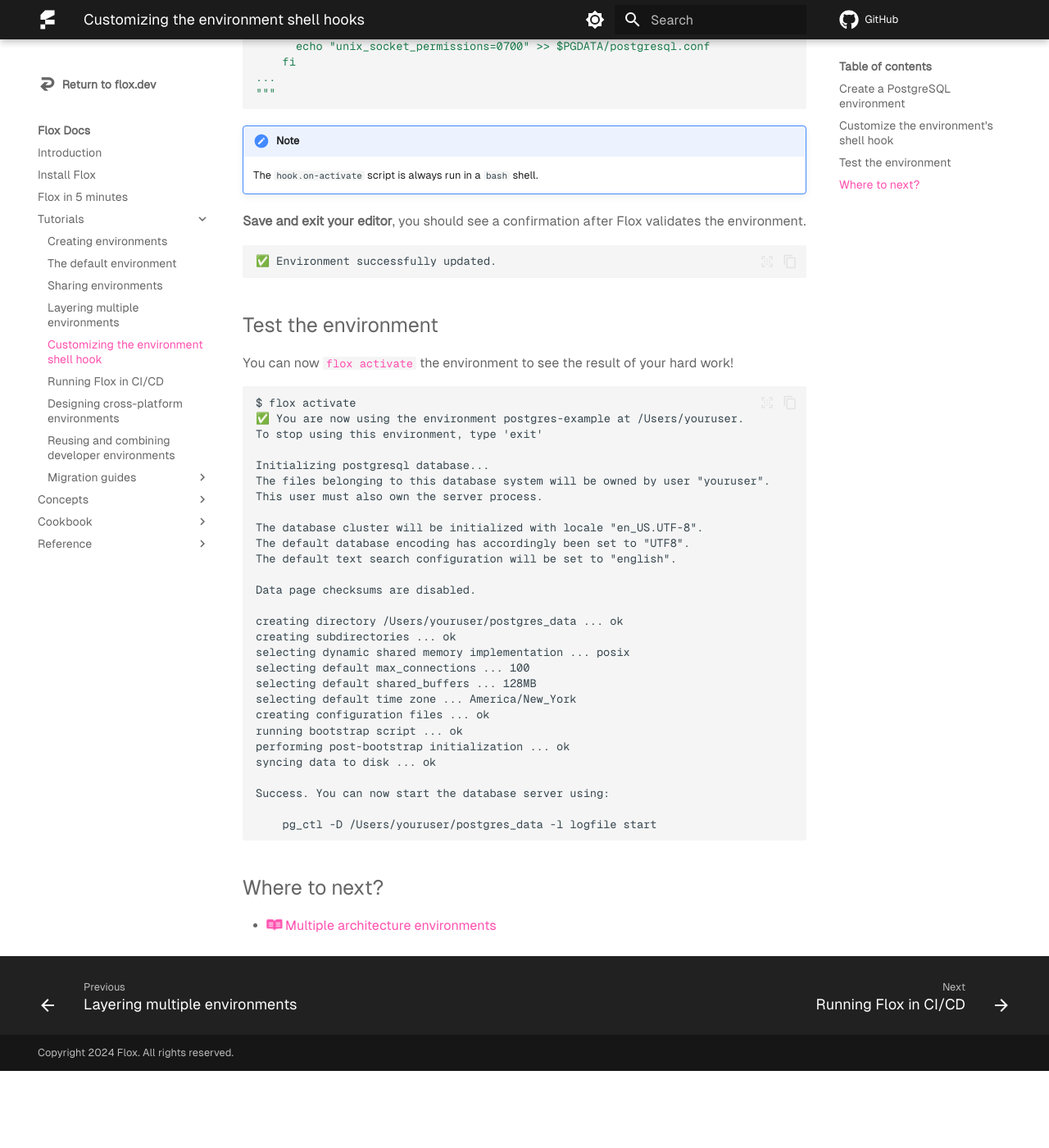
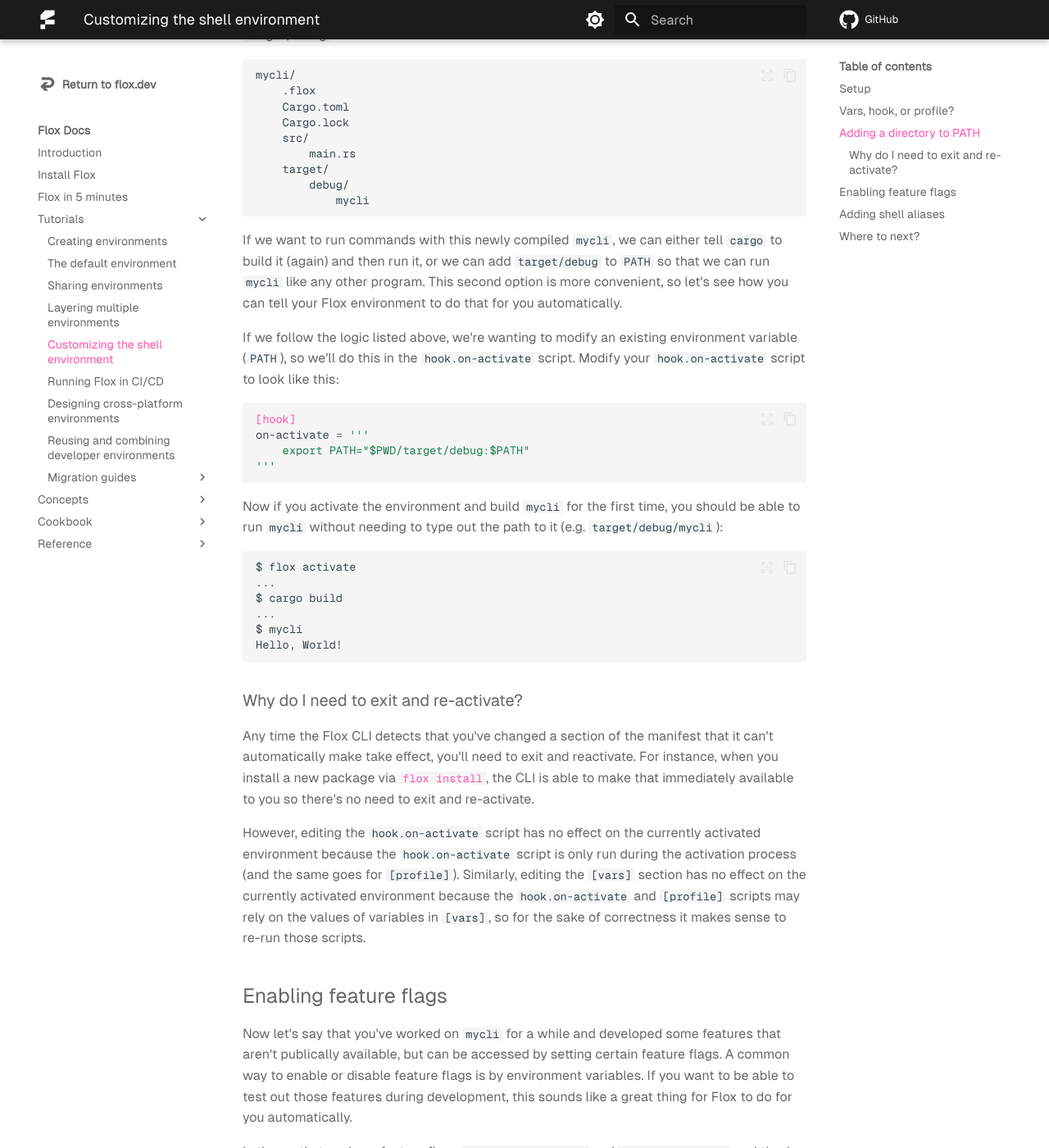
Before and after one commit to flox/floxdocs, an MkDocs documentation site: the page built from docs/tutorials/customizing-environments.md, in a window 1280 px wide and 1400 px high, scrolled down 1677 px. Shown: the whole window at 82% size. Built offline with MkDocs 1.6.1 and Material for MkDocs 9.7.7, drawn with Linux system fonts in a browser that asks for light colours; plug-ins that fetch from the network failed and are left out; comment, search, counter and statistics services are not loaded; before the commit the page ends 2983 px from its top, so only the background shows below that; some of the changed text lies outside the part shown.

Commit message:
feat: rewrite customizing environments
This previously focused exclusively on shell hooks and used them to run
a service. This now shows a user how to leverage the hook, profile, and
vars sections to customize their shell environment in an activated
environment.

````diff
--- a/docs/tutorials/customizing-environments.md
+++ b/docs/tutorials/customizing-environments.md
@@ -1,151 +1,180 @@
 ---
-title: Customizing the environment shell hooks
-description: Building an enviornment with custom shell hooks.
+title: Customizing the shell environment
+description: Using setup scripts, aliases, and environment variables to improve your workflows.
 ---
 
-# Customizing the environment shell hook
+# Customizing the shell environment
 
-This guide uses the [environment's][environment_concept]
-[shell hooks][hook_concept] to set up a PostgreSQL development database.
+Activating a Flox [environment][environment_concept] places you into a subshell.
+You likely already have some customizations built into your shell from your shell's configuration (`.bashrc`, `.zshrc`, `config.fish`, etc), but it can be convenient to further customize your shell based on the project that you're working on.
+This guide will walk you through leveraging various features of a Flox environment to improve your quality of life when developing a Rust project, but many of the ideas are applicable to other languages as well.
 
-## Create a PostgreSQL environment
+## Setup
 
-Say your project has a variable it expects to be set and you need to generate
-the value for development.
-This is a great use for the environment's **[shell hooks][hook_concept]**.
+Let's assume you have a Rust project that you regularly work on.
+To do that work you would already have `cargo`, `rustc`, and a few other tools installed.
+For more details on what it looks like to develop in Rust with Flox, see the [Rust language guide][rust_guide].
 
-Let's set up a Flox [environment][environment_concept] using the `postgresql_15`
-package in your environment:
+If you'd like to follow along with a real Flox environment, create an environment via [`flox init`][flox_init] and install the tools as shown below:
 
-``` console
-$ flox init --name postgres-example
-
-✨ Created environment postgres-example (aarch64-darwin)
-
-Next:
-  $ flox search <package>    <- Search for a package
-  $ flox install <package>   <- Install a package into an environment
-  $ flox activate            <- Enter the environment
+```bash
+$ mkdir mycli
+$ cd mycli
+$ flox init
+$ flox install rustc cargo libiconv
 ```
 
-``` console
-$ flox install postgresql_15
-✅ 'postgresql_15' installed to environment postgres-example at /Users/youruser
+Then generate a basic "Hello, World" program using `cargo init` inside the environment:
+
+```bash
+$ flox activate -- cargo init --bin .
 ```
 
-## Customize the environment's shell hook
+## Vars, hook, or profile?
 
-Let's add some properties PostgreSQL needs to run properly in this
-[environment][environment_concept].
+When customizing your shell environment you have three basic knobs you can turn:
 
-``` console
-$ flox edit
+- The `[vars]` section
+- The `hook.on-activate` script
+- The `[profile]` section
+
+The logic for deciding where a customization should go is application specific, but there are some simple guidelines you can follow.
+For a full discussion of what logic to place in which section and why, see the [activation concept page][activation_concept].
+Otherwise, try this:
+
+- Are you setting an environment variable?
+    - Is it a constant value?
+        - If so, set it in the `[vars]` section.
+        - If not, compute and `export` the variable in the `hook.on-activate` script.
+- Are you sourcing a script (like activating a Python virtual environment)?
+    - If so, do this in the `[profile]` section.
+- Are you setting shell aliases?
+    - If so, set them in the `[profile]` section.
+- Are you doing general project setup actions (like creating a directory, etc)?
+    - If so, do that in the `hook.on-activate` script.
+
+## Adding a directory to PATH
+
+It can be convenient to quickly run commands against the development build of a program you're working on.
+For instance, if you're working on a command line application you might want to check that the help text is formatted properly by interactively running `mycli -h`.
+
+In our case, when we build the application `cargo` will place the compiled program in `target/debug`:
+
+```
+mycli/
+    .flox
+    Cargo.toml
+    Cargo.lock
+    src/
+        main.rs
+    target/
+        debug/
+            mycli
 ```
 
-Specifically, let's modify the **[hook section][hook_concept]**
-and create a **script**.
-All hook scripts inherit variables defined in the `[vars]` section of the manifest,
-and environment variables set in the `hook.on-activate` script
-are in turn inherited by the `[profile]` scripts that follow.
+If we want to run commands with this newly compiled `mycli`, we can either tell `cargo` to build it (again) and then run it, or we can add `target/debug` to `PATH` so that we can run `mycli` like any other program.
+This second option is more convenient, so let's see how you can tell your Flox environment to do that for you automatically.
 
-``` toml title="manifest.toml"
+If we follow the logic listed above, we're wanting to modify an existing environment variable (`PATH`), so we'll do this in the `hook.on-activate` script.
+Modify your `hook.on-activate` script to look like this:
 
-[install]
-postgresql_15.pkg-path = "postgresql_15"
-
-...
-
+```toml
 [hook]
-on-activate = """
-    export PGPORT="${PGPORT:-5432}"
-
-    export PGUSER=pg-example
-    export PGPASS=pg-example
-    export PGDATABASE=example-database
-    export SESSION_SECRET="$USER-session-secret"
-
-    # Postgres environment variables
-    export PGDATA=$PWD/postgres_data
-    export PGHOST=$PWD/postgres
-    export LOG_PATH=$PGHOST/LOG
-    export DATABASE_URL="postgresql:///$PGDATABASE?host=$PGHOST&port=$PGPORT"
-...
-
+on-activate = '''
+    export PATH="$PWD/target/debug:$PATH"
+'''
 ```
 
-We can also use the **on-activate** hook
-to add initialization logic that runs conditionally.
+Now if you activate the environment and build `mycli` for the first time, you should be able to run `mycli` without needing to type out the path to it (e.g. `target/debug/mycli`):
 
-``` toml title="manifest.toml"
-[hook]
-on-activate = """
+```bash
+$ flox activate
 ...
-    mkdir -p $PGHOST
-    if [ ! -d $PGDATA ]; then
-      echo 'Initializing postgresql database...'
-      initdb $PGDATA --username $PGUSER -A md5 --pwfile=<(echo $PGPASS) --auth=trust
-      echo "listen_addresses='*'" >> $PGDATA/postgresql.conf
-      echo "unix_socket_directories='$PGHOST'" >> $PGDATA/postgresql.conf
-      echo "unix_socket_permissions=0700" >> $PGDATA/postgresql.conf
-    fi
+$ cargo build
 ...
-"""
+$ mycli
+Hello, World!
 ```
 
-!!! note "Note"
-    The `hook.on-activate` script is always run in a `bash` shell.
+### Why do I need to exit and re-activate?
 
-**Save and exit your editor**, you should see a confirmation after Flox
-validates the environment.
+Any time the Flox CLI detects that you've changed a section of the manifest that it can't automatically make take effect, you'll need to exit and reactivate.
+For instance, when you install a new package via [`flox install`][flox_install], the CLI is able to make that immediately available to you so there's no need to exit and re-activate.
 
-```
-✅ Environment successfully updated.
+However, editing the `hook.on-activate` script has no effect on the currently activated environment because the `hook.on-activate` script is only run during the activation process (and the same goes for `[profile]`).
+Similarly, editing the `[vars]` section has no effect on the currently activated environment because the `hook.on-activate` and `[profile]` scripts may rely on the values of variables in `[vars]`, so for the sake of correctness it makes sense to re-run those scripts.
+
+## Enabling feature flags
+
+Now let's say that you've worked on `mycli` for a while and developed some features that aren't publically available, but can be accessed by setting certain feature flags.
+A common way to enable or disable feature flags is by environment variables.
+If you want to be able to test out those features during development, this sounds like a great thing for Flox to do for you automatically.
+
+Let's say that we have feature flags `MYCLI_ENABLE_COLOR` and `MYCLI_TURBO_MODE` and they're enabled when we set them to `"1"`.
+
+Going back to our "vars, hook, or profile" logic, we see that we're trying to set new environment variables with constant values.
+This means we'll want to set these variables in the `[vars]` section.
+Edit your `[vars]` section to look like this:
+
+```toml
+[vars]
+MYCLI_ENABLE_COLOR="1"
+MYCLI_TURBO_MODE="1"
 ```
 
-## Test the environment
+If you're currently in the environment, exit it and activate it again for the changes to take effect, otherwise you can simply activate the environment.
+In the activated environment you should now see that these two variables are set:
 
-You can now [`flox activate`][flox_activate] the environment to see the result
-of your hard work!
+```bash
+$ flox activate
+...
+$ echo $MYCLI_TURBO_MODE
+1
+```
 
+## Adding shell aliases
+
+Now let's say that you'd like to use `mycli` from anywhere on your system.
+Let's also say that you have a `$HOME/bin` directory that you add to `PATH` in your shell's config file.
+You might use this as a place to put programs you've compiled yourself that you want to be able to run from anywhere.
+We're going to create an alias for your developer environment that will build `mycli` and copy it to this directory so that it's quick and easy to install `mycli` after completing a feature you've been working on.
+
+Going back to our "vars, hook, or profile" logic, we see that we're creating a shell alias.
+This means that we'll be adding it to the `[profile]` section.
+However, the syntax for defining shell aliases is shell-specific, so we'll need to declare this alias in the subsection that corresponds to our shell.
+For this tutorial we'll assume that you're an enlightened [fish shell][fish_shell] user, meaning that we'll edit our `profile.fish` script.
+
+We'll call this alias `install-bin` and it will build `mycli` in "release" mode e.g. with full optimizations so it runs as fast as possible.
+Edit your `[profile]` section to look like this:
+
+```toml
+[profile]
+fish = '''
+    alias install-bin "cargo build --release && cp $PWD/target/release/mycli $HOME/bin/mycli"
+'''
 ```
+
+Again, if you're currently in the environment, exit it.
+If you want to test this alias you'll also want to create the `$HOME/bin` directory.
+Now if you activate the environment and run `install-bin` you should find a copy of `mycli` in `$HOME/bin`:
+
+```bash
 $ flox activate
-✅ You are now using the environment postgres-example at /Users/youruser.
-To stop using this environment, type 'exit'
-
-Initializing postgresql database...
-The files belonging to this database system will be owned by user "youruser".
-This user must also own the server process.
-
-The database cluster will be initialized with locale "en_US.UTF-8".
-The default database encoding has accordingly been set to "UTF8".
-The default text search configuration will be set to "english".
-
-Data page checksums are disabled.
-
-creating directory /Users/youruser/postgres_data ... ok
-creating subdirectories ... ok
-selecting dynamic shared memory implementation ... posix
-selecting default max_connections ... 100
-selecting default shared_buffers ... 128MB
-selecting default time zone ... America/New_York
-creating configuration files ... ok
-running bootstrap script ... ok
-performing post-bootstrap initialization ... ok
-syncing data to disk ... ok
-
-Success. You can now start the database server using:
-
-    pg_ctl -D /Users/youruser/postgres_data -l logfile start
+...
+$ install-bin
+...
+$ ls $HOME/bin
+mycli
 ```
 
 ## Where to next?
 
 - :simple-readme:{ .flox-purple .flox-heart } [Multiple architecture environments][multi-arch-guide]
 
-[flox_edit]: ../reference/command-reference/flox-edit.md
-[flox_search]: ../reference/command-reference/flox-search.md
 [flox_activate]: ../reference/command-reference/flox-activate.md
-[create_enviornments_guide]: ./creating-environments.md
 [multi-arch-guide]: ./multi-arch-environments.md
-[environment_concept]: ../concepts/environments.md
-[hook_concept]: ../reference/command-reference/manifest.toml.md#hook
+[rust_guide]: ../cookbook/languages/rust.md
+[flox_init]: ../reference/command-reference/flox-init.md
+[activation_concept]: ../concepts/activation.md
+[fish_shell]: https://fishshell.com/
+[flox_install]: ../reference/command-reference/flox-install.md
--- a/mkdocs.yml
+++ b/mkdocs.yml
@@ -40,7 +40,7 @@
     - The default environment: tutorials/default-environment.md
     - Sharing environments: tutorials/sharing-environments.md
     - Layering multiple environments: tutorials/layering-multiple-environments.md
-    - Customizing the environment shell hook: tutorials/customizing-environments.md
+    - Customizing the shell environment: tutorials/customizing-environments.md
     - Running Flox in CI/CD: tutorials/ci-cd.md
     - Designing cross-platform environments: tutorials/multi-arch-environments.md
     - Reusing and combining developer environments: tutorials/composition.md
````
